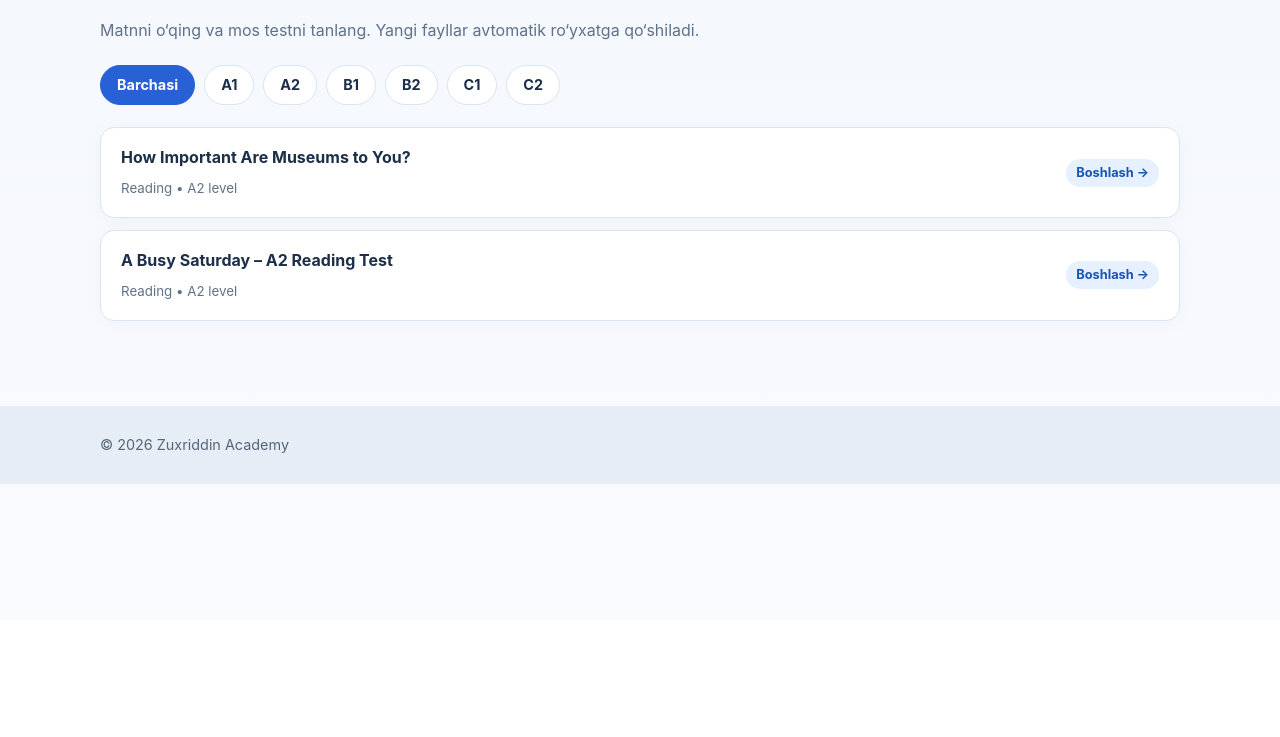
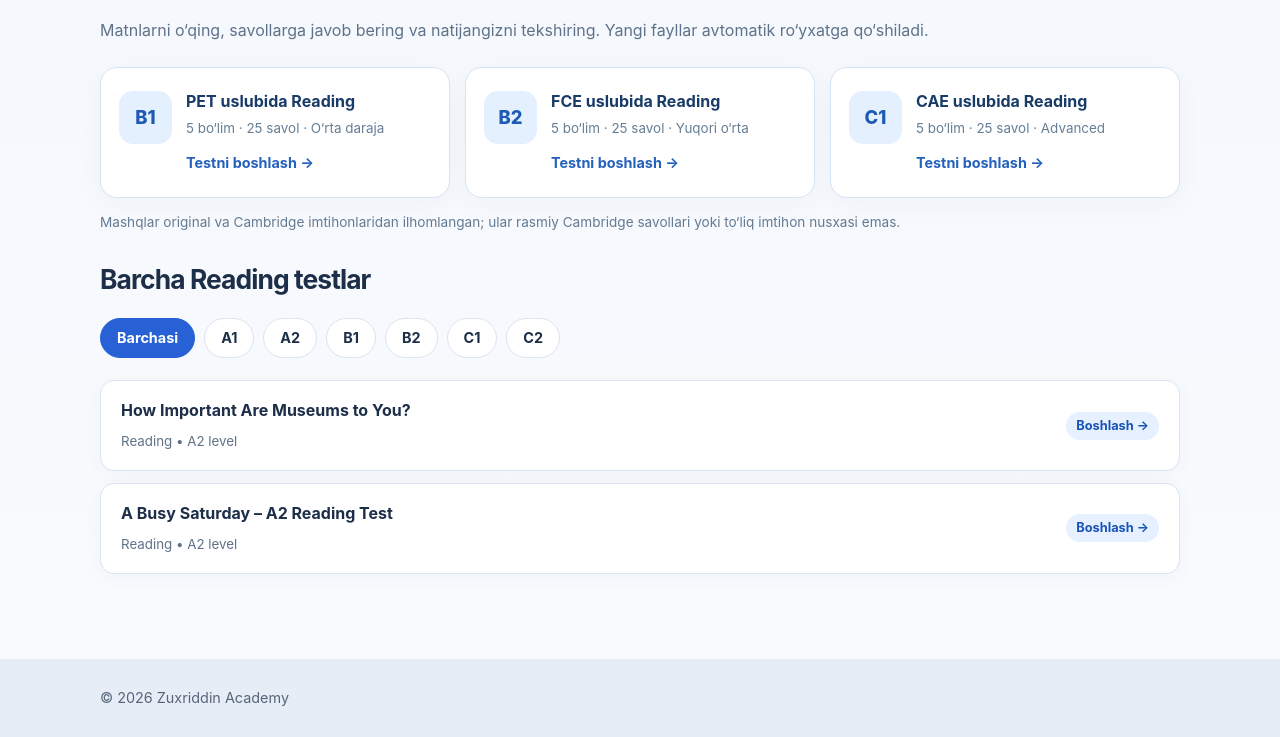
Before and after one commit to meliboyevz1991-web/zuxriddin-academy, a plain HTML site: page reading.html in a window 1280 px wide. Shown: the part 179-916 px from the top of the page. Before the commit the page ends 800 px from the top, so only its background shows below. Drawn offline with Linux system fonts and the light colour scheme.

Commit message:
Highlight B1 PET B2 FCE C1 CAE reading tests in practice catalogue

```diff
--- a/app.js
+++ b/app.js
@@ -69,7 +69,7 @@
     }
     const badge = document.createElement('span');
     badge.className = 'pill';
-    badge.textContent = (test.url === 'grammar-a2-everyday-grammar.html' || /^grammar-(b1|b2|c1)-\d{2}-/.test(test.url)) ? 'Dars + Test →' : 'Boshlash →';
+    badge.textContent = (test.url === 'grammar-a2-everyday-grammar.html' || /^grammar-(b1|b2|c1)-\d{2}-/.test(test.url)) ? 'Dars + Test →' : /^reading-(b1-pet|b2-fce|c1-cae)-25/.test(test.url) ? '25 savol →' : 'Boshlash →';
     item.append(left,badge);
     fragment.append(item);
   }
--- a/reading.html
+++ b/reading.html
@@ -2,5 +2,21 @@
 <html lang="uz"><head><meta charset="UTF-8"><meta name="viewport" content="width=device-width, initial-scale=1"><title>Reading Practice | Zuxriddin Academy</title><link rel="stylesheet" href="style.css"></head>
 <body data-subject="reading">
 <header class="top"><div class="wrap"><nav class="navbar"><a class="brand" href="index.html">🎓 Zuxriddin Academy</a><div class="navlinks"><a href="index.html">Home</a><a href="reading.html">Reading</a><a href="listening.html">Listening</a><a href="speaking.html">Speaking</a><a href="grammar.html">Grammar</a><a href="vocabulary.html">Vocabulary</a><a href="daily.html">Daily Tests</a><a href="news.html">News</a><a href="results.html">Results</a></div></nav></div></header>
-<main class="wrap page"><h1>📖 Reading Practice</h1><p class="subtle">Matnni o‘qing va mos testni tanlang. Yangi fayllar avtomatik ro‘yxatga qo‘shiladi.</p><nav id="level-filters" class="levels" aria-label="Darajalar"></nav><div id="test-list" class="test-list"></div></main>
+<main class="wrap page"><h1>📖 Reading Practice</h1><p class="subtle">Matnlarni o‘qing, savollarga javob bering va natijangizni tekshiring. Yangi fayllar avtomatik ro‘yxatga qo‘shiladi.</p>
+<section class="reading-practice-levels" aria-label="Cambridge uslubidagi Reading mashqlari">
+  <a class="reading-level-card" href="reading-b1-pet-25-01.html">
+    <span class="reading-exam-level">B1</span>
+    <div><strong>PET uslubida Reading</strong><small>5 bo‘lim · 25 savol · O‘rta daraja</small><span>Testni boshlash →</span></div>
+  </a>
+  <a class="reading-level-card" href="reading-b2-fce-25-01.html">
+    <span class="reading-exam-level">B2</span>
+    <div><strong>FCE uslubida Reading</strong><small>5 bo‘lim · 25 savol · Yuqori o‘rta</small><span>Testni boshlash →</span></div>
+  </a>
+  <a class="reading-level-card" href="reading-c1-cae-25-01.html">
+    <span class="reading-exam-level">C1</span>
+    <div><strong>CAE uslubida Reading</strong><small>5 bo‘lim · 25 savol · Advanced</small><span>Testni boshlash →</span></div>
+  </a>
+</section>
+<p class="reading-original-note">Mashqlar original va Cambridge imtihonlaridan ilhomlangan; ular rasmiy Cambridge savollari yoki to‘liq imtihon nusxasi emas.</p>
+<h2 class="section-title reading-all-title">Barcha Reading testlar</h2><nav id="level-filters" class="levels" aria-label="Darajalar"></nav><div id="test-list" class="test-list"></div></main>
 <footer><div class="wrap">© 2026 Zuxriddin Academy</div></footer><script src="progress.js"></script><script src="load-tests.js"></script></body></html>
--- a/style.css
+++ b/style.css
@@ -21,3 +21,16 @@ body{font-family:Inter,ui-sans-serif,system-ui,-apple-system,"Segoe UI",Arial,sa
 footer a{color:#1d4db0}
 @media(max-width:810px){.results-stats{grid-template-columns:repeat(2,1fr)}.results-grid{grid-template-columns:1fr}.how-grid{grid-template-columns:1fr}}
 @media(max-width:560px){.hero{padding:48px 0 53px}.hero h1{font-size:2.5rem}.hero-tips{gap:6px 14px}.results-stat{padding:16px}.results-stat strong{font-size:1.9rem}.navlinks{gap:10px 13px}.navbar{gap:14px}.page{padding-top:26px}}
+
+/* Reading 25-question Cambridge-style practice chooser */
+.reading-practice-levels{display:grid;grid-template-columns:repeat(3,minmax(0,1fr));gap:15px;margin:24px 0 14px}
+.reading-level-card{display:flex;align-items:flex-start;gap:14px;text-decoration:none;background:white;border:1px solid #d5e4f5;border-radius:17px;padding:23px 18px;box-shadow:0 6px 27px #143c6509;transition:transform .17s,box-shadow .17s}
+.reading-level-card:hover{transform:translateY(-3px);box-shadow:0 12px 26px #1c55851c}
+.reading-exam-level{background:#e5f0ff;color:#1c5ab3;min-width:53px;height:53px;border-radius:14px;display:grid;place-items:center;font-weight:850;font-size:1.15rem}
+.reading-level-card div{display:grid;gap:6px;min-width:0}
+.reading-level-card strong{color:#183b67;font-size:1rem;line-height:1.3}
+.reading-level-card small{color:#657e95;font-size:.84rem}
+.reading-level-card div span{font-size:.9rem;color:#2461bc;font-weight:750;margin-top:7px}
+.reading-original-note{color:#647a91;font-size:.85rem;margin:8px 0 30px}
+.reading-all-title{margin-top:20px}
+@media(max-width:830px){.reading-practice-levels{grid-template-columns:1fr}.reading-level-card{align-items:center}}
```
